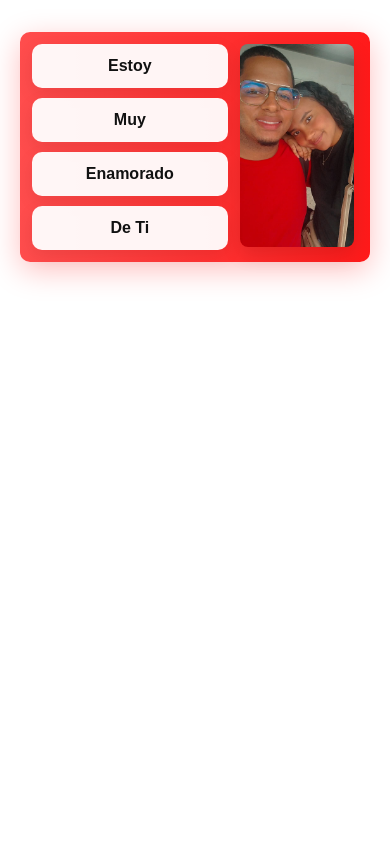
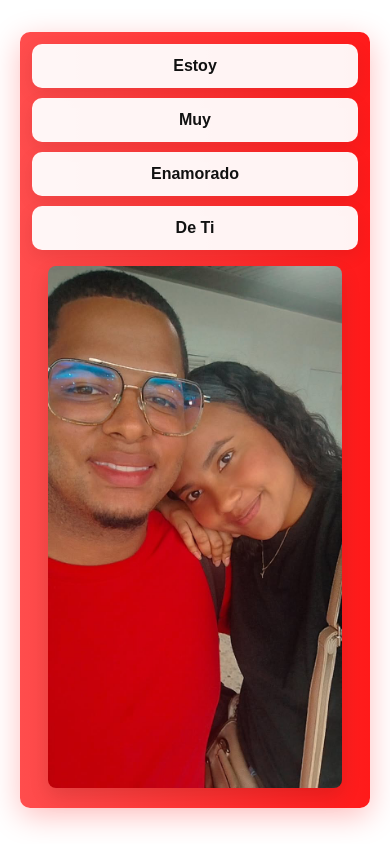
Before and after one commit to CECR-1/yoma, a plain HTML site: page index.html in a window 390 px wide. Drawn offline with Linux system fonts and the light colour scheme.

Commit message:
para mi mujer

```diff
--- a/style.css
+++ b/style.css
@@ -126,15 +126,41 @@ body {
         margin: 32px 12px;
         padding: 12px;
         border-radius: 10px;
+        /* apilar en columna y centrar contenido en móviles */
+        flex-direction: column;
+        align-items: center;
+        gap: 16px;
+    }
+
+    .img {
+        width: 100%;
+        display: flex;
+        justify-content: center;
+        align-items: center;
+        margin-bottom: 8px;
     }
 
     .img img {
+        width: 90%;
+        max-width: 360px;
+        height: auto;
+        display: block;
+    }
+
+    /* Centrar .element en móviles y limitar el ancho de cada item */
+    .element {
         width: 100%;
-        max-width: 360px;
+        display: flex;
+        flex-direction: column;
+        align-items: center; /* centra horizontalmente los items */
+        gap: 10px;
     }
 
     .item {
         font-size: 1rem;
         padding: 10px;
+        width: 100%;
+        max-width: 420px; /* evita que las tarjetas ocupen todo el ancho */
+        box-sizing: border-box;
     }
 }
```
